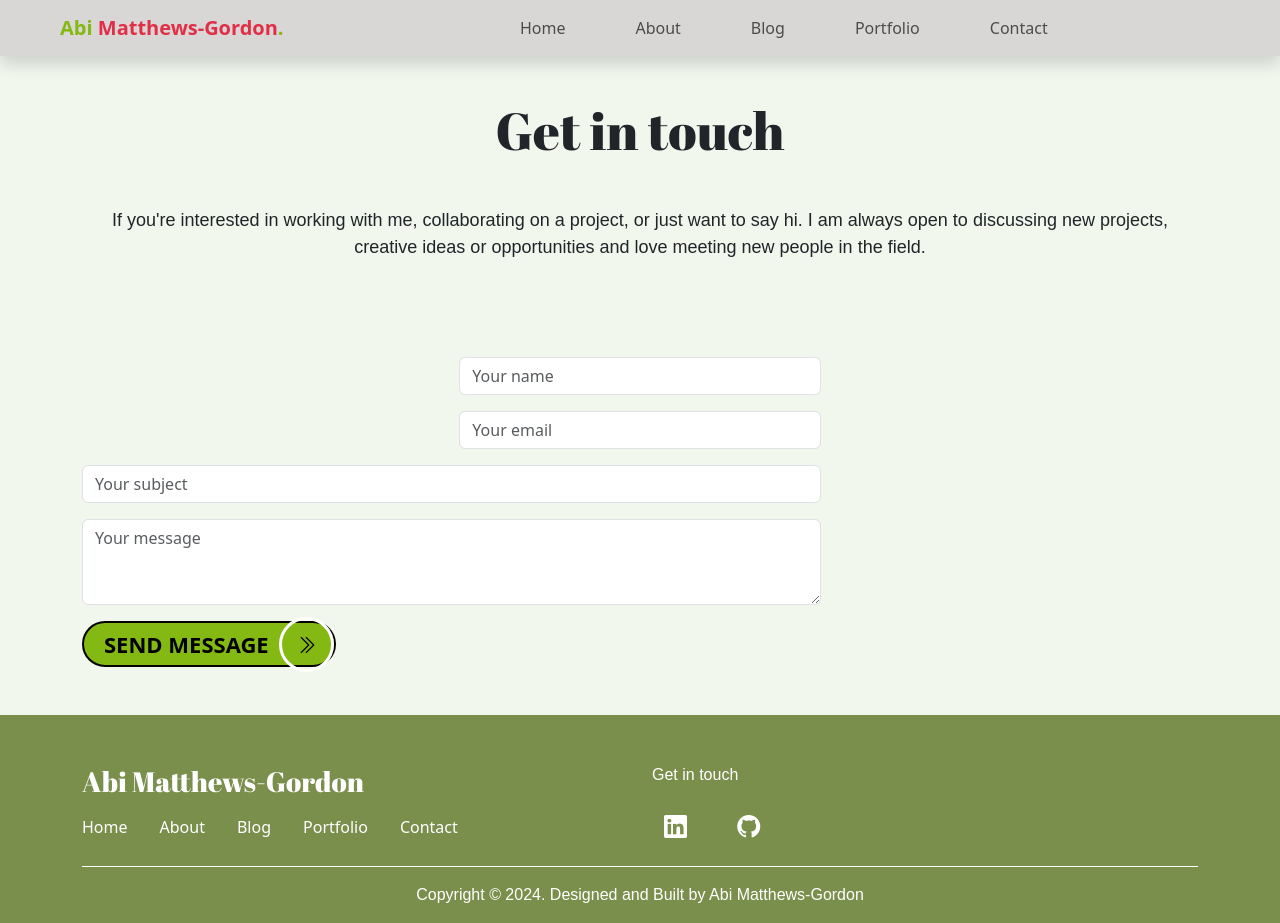
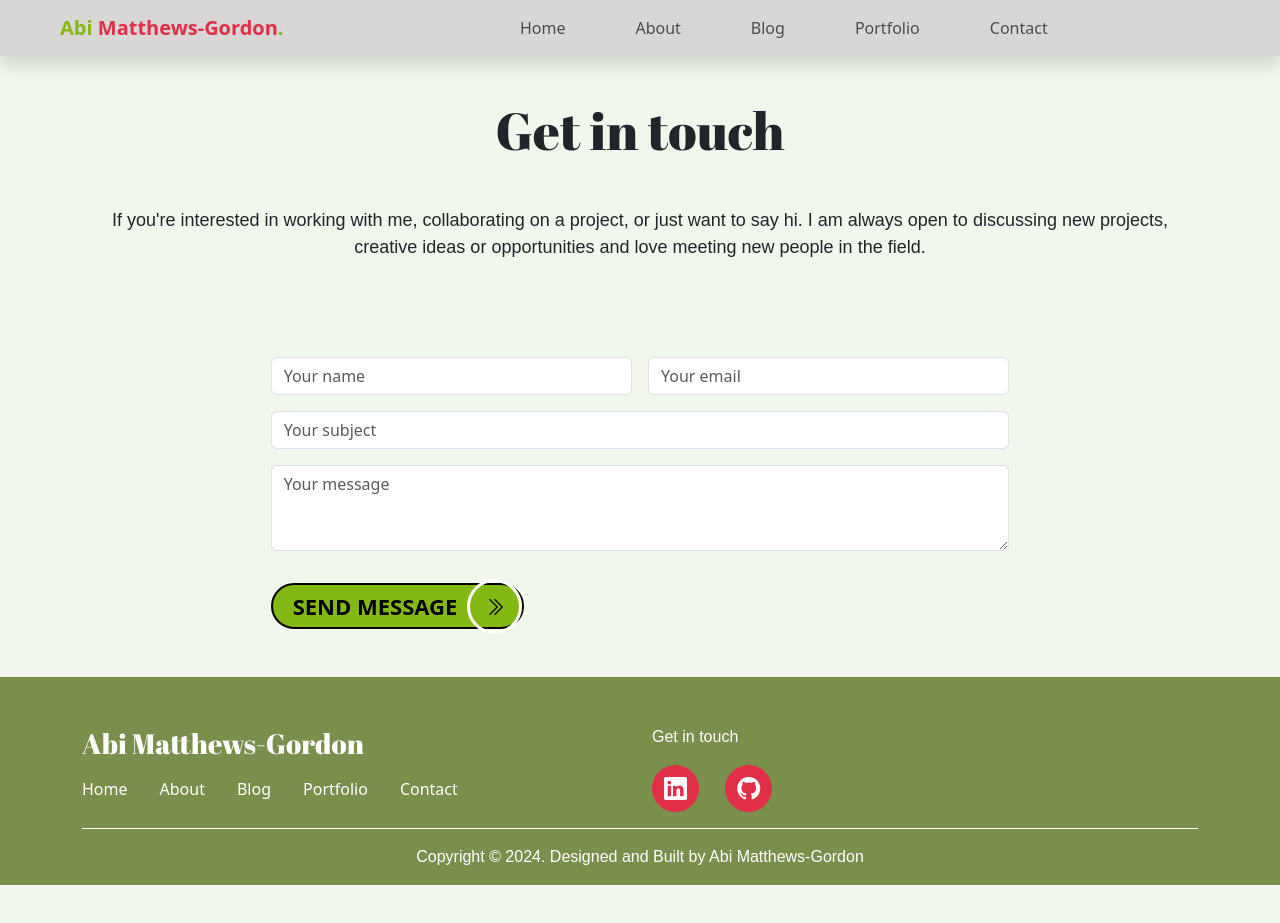
Before and after one commit to Pho3nyxX/abi-matthews-gordon-website, a website: page amg-designs/contact.html in a window 1280 px wide. After the commit the page ends 885 px from the top, so only its background shows below. Drawn offline with nearby package versions, Linux system fonts and the light colour scheme.

Commit message:
contact page updated

```diff
--- a/amg-designs/contact.html
+++ b/amg-designs/contact.html
@@ -67,12 +67,12 @@
         </div>
 
         <!-- contact form -->
-        <form action="" class="row g-3">
-            <div class="col-md-4 offset-md-4">
+        <form action="" class="row g-3 justify-content-center">
+            <div class="col-4">
                 <input type="text" class="form-control" placeholder="Your name">
             </div>
 
-            <div class="col-md-4 offset-md-4">
+            <div class="col-4">
                 <input type="text" class="form-control" placeholder="Your email">
             </div>
 
@@ -84,9 +84,13 @@
             <div class="col-8 mb-3">
                 <textarea class="form-control" placeholder="Your message" rows="3"></textarea>
             </div>
+
+            <!-- link -->
+            <div class="col-11 offset-3">
+                <a href="#" class="send-link"> Send message <span><i class="bi bi-chevron-double-right contact-link-icon"></i></span></a>
+            </div>
         </form>
-        <!-- link -->
-        <a href="#" class="send-link"> Send message <span><i class="bi bi-chevron-double-right contact-link-icon"></i></span></a>
+
     </div>
 
     <!-- footer -->
--- a/amg-designs/styles/styles.css
+++ b/amg-designs/styles/styles.css
@@ -98,7 +98,8 @@ body.full-page>.container-fluid>.row {
 .about-page .footer-professional-links,
 .blog-page .footer-professional-links,
 .blog-description-page .footer-professional-links,
-.portfolio-page .footer-professional-links {
+.portfolio-page .footer-professional-links,
+.contact-page .footer-professional-links {
     background-color: var(--off-red-color);
 }
 
@@ -112,7 +113,6 @@ body.full-page>.container-fluid>.row {
     font-size: 52px;
     text-align: center;
 }
-
 
 .blog-intro p,
 .portfolio-intro p,
@@ -309,12 +309,13 @@ p {
 .home-page-menu ul .menu-items >span{
     position: absolute;
     right: 80px;
-    color:#000;
+    /* color:#000; */
+    color: #fff;
     visibility: hidden;
 }
-.home-page-menu ul .menu-items:hover >span{
+.home-page-menu ul .menu-items:hover >span,
+.home-page-menu ul li:hover .menu-items>span{
     visibility: visible;
-    color: #fff;
 }
 .home-page-menu ul .menu-items:hover {
     background-color: var(--green-color);
```
Also changed, not shown: amg-designs/about-me.html (+1 -1 lines).
